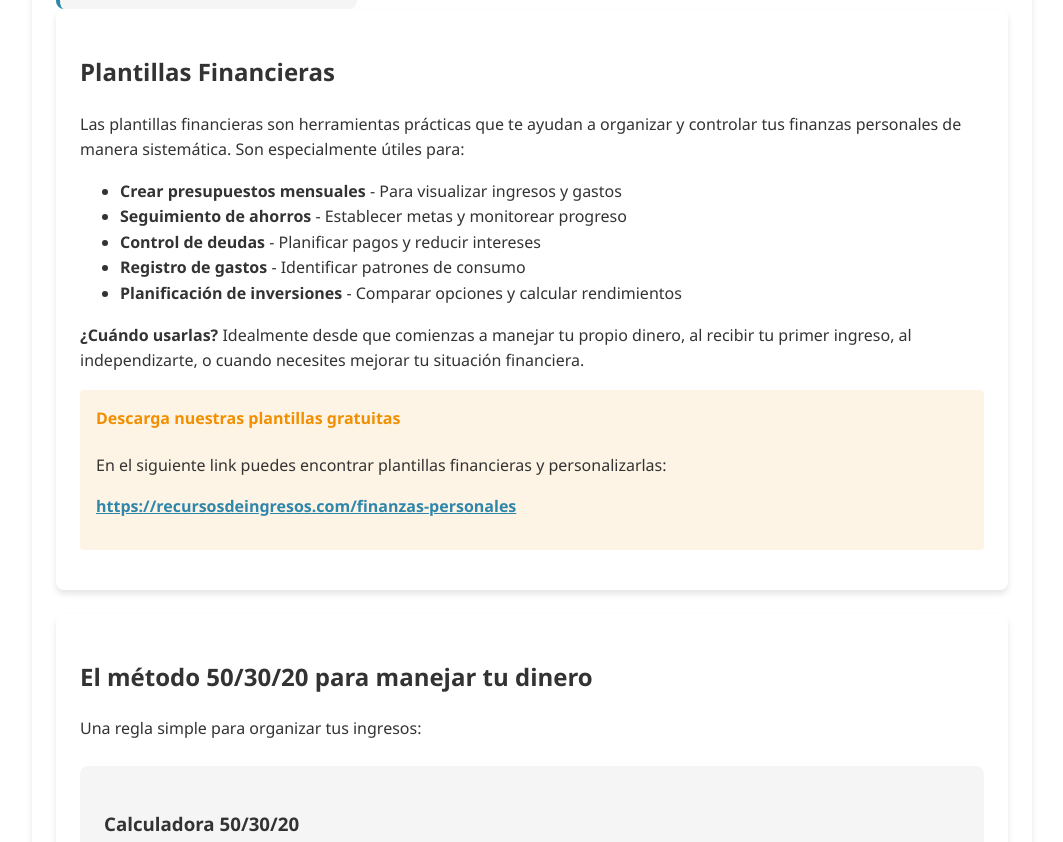
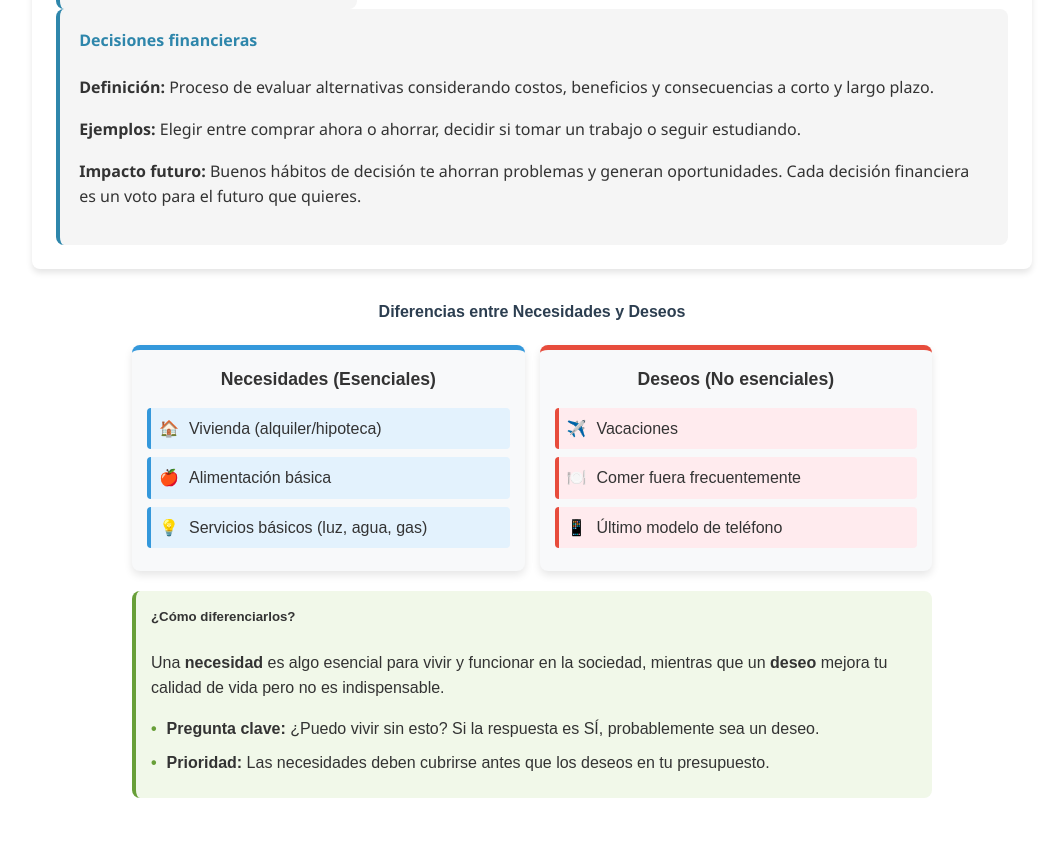
Before and after one commit to PAYUfinances/PAYUfinances.github.io, a plain HTML site: page index.html in a window 1280 px wide. Shown: the part 2355-3197 px from the top of the page, without its empty margins (108-1171 px from the left). Drawn offline with Linux system fonts and the light colour scheme.

Commit message:
Update index.html

```diff
--- a/index.html
+++ b/index.html
@@ -288,6 +288,79 @@
                     <p><strong>Impacto futuro:</strong> Buenos hábitos de decisión te ahorran problemas y generan oportunidades. Cada decisión financiera es un voto para el futuro que quieres.</p>
                 </div>
             </div>
+                <div class="concept-card">
+                    <h4>Decisiones financieras</h4>
+                    <p><strong>Definición:</strong> Proceso de evaluar alternativas considerando costos, beneficios y consecuencias a corto y largo plazo.</p>
+                    <p><strong>Ejemplos:</strong> Elegir entre comprar ahora o ahorrar, decidir si tomar un trabajo o seguir estudiando.</p>
+                    <p><strong>Impacto futuro:</strong> Buenos hábitos de decisión te ahorran problemas y generan oportunidades. Cada decisión financiera es un voto para el futuro que quieres.</p>
+                </div>
+            </div>
+
+            <!-- Diagrama Necesidades vs Deseos -->
+            <div class="diagram-container" style="max-width: 800px; margin: 30px auto; font-family: Arial, sans-serif;">
+                <h4 style="text-align: center; color: #2c3e50; margin-bottom: 20px;">Diferencias entre Necesidades y Deseos</h4>
+
+                <div style="display: flex; justify-content: space-between; margin-bottom: 20px; gap: 15px;">
+                    <div style="width: 48%; padding: 15px; border-radius: 8px; box-shadow: 0 4px 8px rgba(0,0,0,0.1); border-top: 5px solid #3498db; background-color: #f8f9fa;">
+                        <div style="text-align: center; font-weight: bold; margin-bottom: 15px; font-size: 1.1em;">Necesidades (Esenciales)</div>
+
+                        <div style="padding: 8px; margin: 8px 0; border-radius: 4px; display: flex; align-items: center; background-color: #e3f2fd; border-left: 4px solid #3498db;">
+                            <span style="margin-right: 10px;">🏠</span>
+                            <span>Vivienda (alquiler/hipoteca)</span>
+                        </div>
+
+                        <div style="padding: 8px; margin: 8px 0; border-radius: 4px; display: flex; align-items: center; background-color: #e3f2fd; border-left: 4px solid #3498db;">
+                            <span style="margin-right: 10px;">🍎</span>
+                            <span>Alimentación básica</span>
+                        </div>
+
+                        <div style="padding: 8px; margin: 8px 0; border-radius: 4px; display: flex; align-items: center; background-color: #e3f2fd; border-left: 4px solid #3498db;">
+                            <span style="margin-right: 10px;">💡</span>
+                            <span>Servicios básicos (luz, agua, gas)</span>
+                        </div>
+                    </div>
+
+                    <div style="width: 48%; padding: 15px; border-radius: 8px; box-shadow: 0 4px 8px rgba(0,0,0,0.1); border-top: 5px solid #e74c3c; background-color: #f8f9fa;">
+                        <div style="text-align: center; font-weight: bold; margin-bottom: 15px; font-size: 1.1em;">Deseos (No esenciales)</div>
+
+                        <div style="padding: 8px; margin: 8px 0; border-radius: 4px; display: flex; align-items: center; background-color: #ffebee; border-left: 4px solid #e74c3c;">
+                            <span style="margin-right: 10px;">✈️</span>
+                            <span>Vacaciones</span>
+                        </div>
+
+                        <div style="padding: 8px; margin: 8px 0; border-radius: 4px; display: flex; align-items: center; background-color: #ffebee; border-left: 4px solid #e74c3c;">
+                            <span style="margin-right: 10px;">🍽️</span>
+                            <span>Comer fuera frecuentemente</span>
+                        </div>
+
+                        <div style="padding: 8px; margin: 8px 0; border-radius: 4px; display: flex; align-items: center; background-color: #ffebee; border-left: 4px solid #e74c3c;">
+                            <span style="margin-right: 10px;">📱</span>
+                            <span>Último modelo de teléfono</span>
+                        </div>
+                    </div>
+                </div>
+
+                <div style="background-color: #f1f8e9; padding: 15px; border-radius: 8px; border-left: 4px solid #689f38; margin-top: 20px;">
+                    <h5 style="margin-top: 0;">¿Cómo diferenciarlos?</h5>
+                    <p style="margin-bottom: 10px;">Una <strong>necesidad</strong> es algo esencial para vivir y funcionar en la sociedad, mientras que un <strong>deseo</strong> mejora tu calidad de vida pero no es indispensable.</p>
+
+                    <div style="margin-top: 15px;">
+                        <div style="display: flex; margin-bottom: 8px;">
+                            <div style="margin-right: 10px; color: #689f38; font-weight: bold;">•</div>
+                            <div><strong>Pregunta clave:</strong> ¿Puedo vivir sin esto? Si la respuesta es SÍ, probablemente sea un deseo.</div>
+                        </div>
+
+                        <div style="display: flex; margin-bottom: 8px;">
+                            <div style="margin-right: 10px; color: #689f38; font-weight: bold;">•</div>
+                            <div><strong>Prioridad:</strong> Las necesidades deben cubrirse antes que los deseos en tu presupuesto.</div>
+                        </div>
+                    </div>
+                </div>
+            </div>
+            <!-- Fin Diagrama Necesidades vs Deseos -->
+
+        </div>  <!-- Cierre del div contenedor principal -->
+    </section>
 
 
             <!-- Plantillas financieras -->
```
